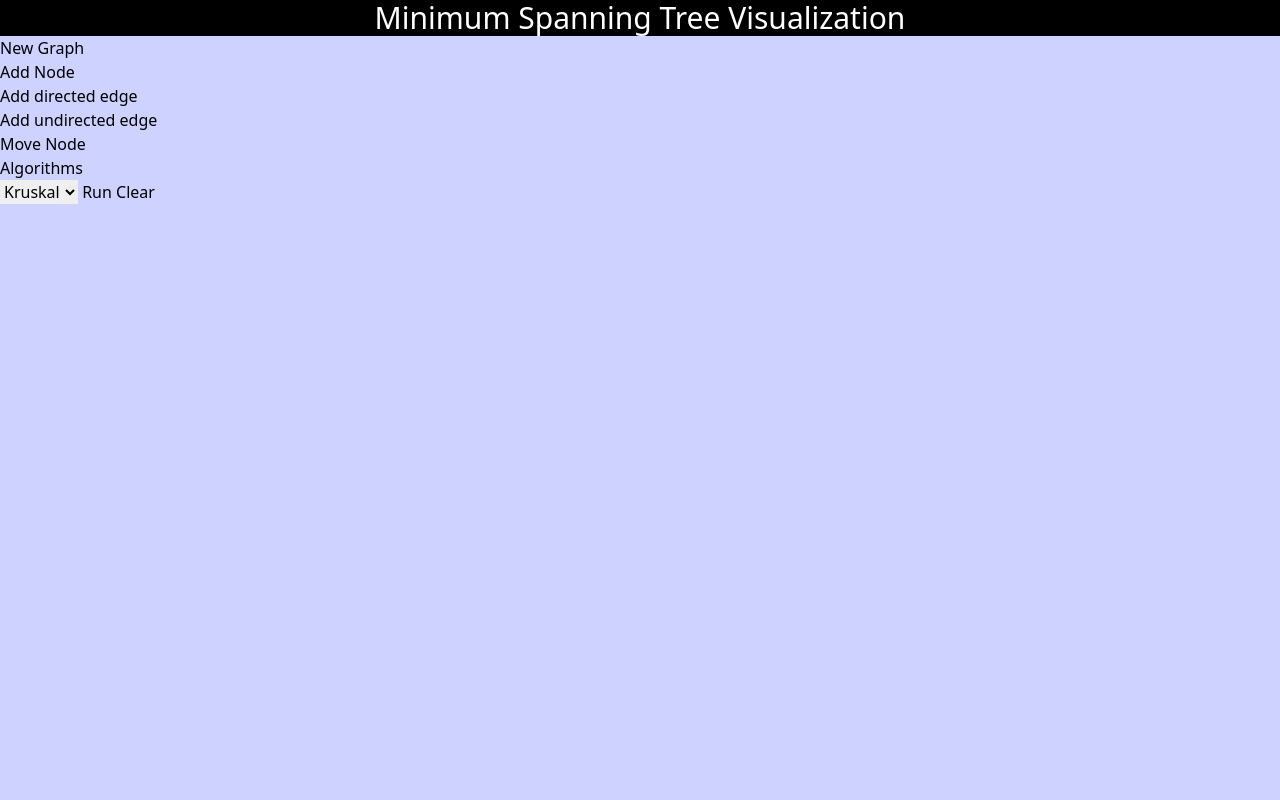
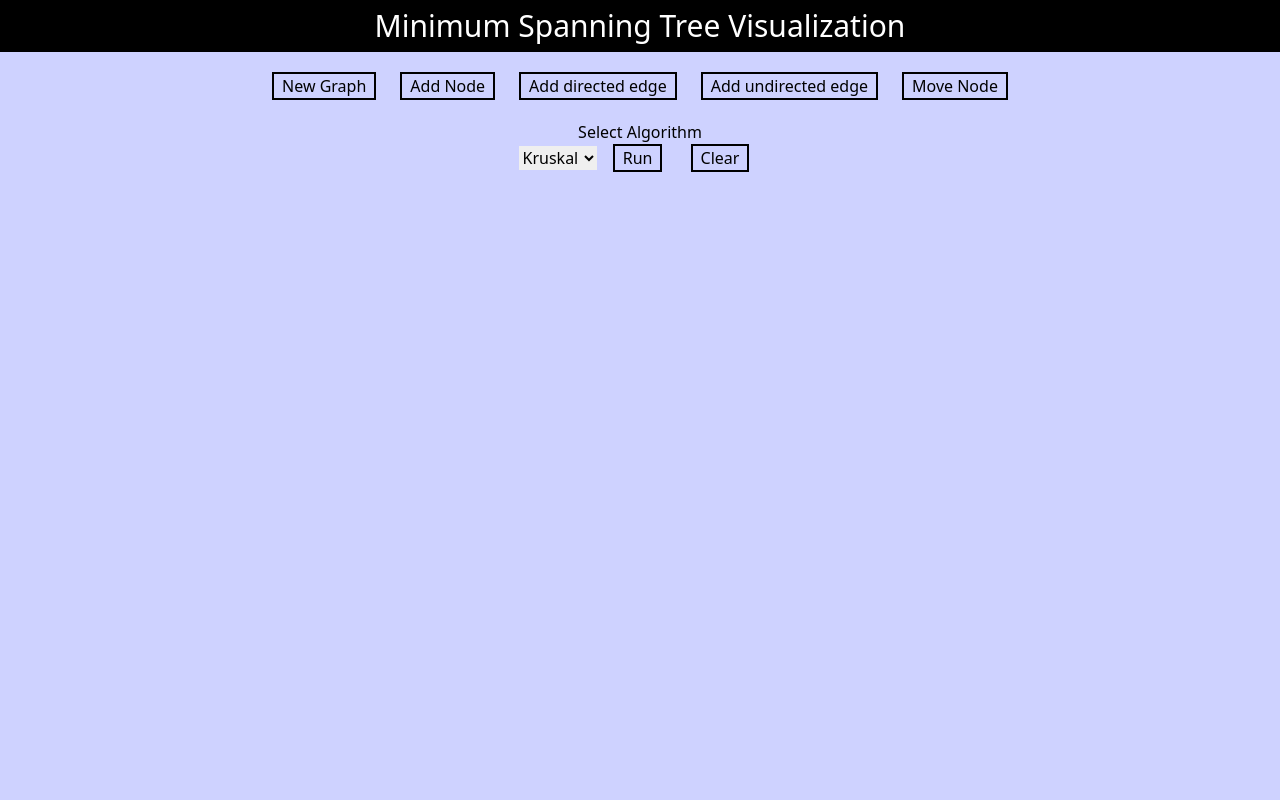
Before and after one commit to ded-r/mst-visual, a plain HTML site: page index.html in a window 1280 px wide. Shown: the top 800 px of the page. Drawn offline with nearby package versions, Linux system fonts and the light colour scheme.

Commit message:
Tailwind CSS added

```diff
--- a/css/index.css
+++ b/css/index.css
@@ -1,3 +1,11 @@
 body {
     background-color: #ced2ff;
 }
+
+button:hover {
+    font-weight: bold;
+}
+
+button {
+    transition: font-weight .2s;
+}
--- a/index.html
+++ b/index.html
@@ -11,28 +11,26 @@
 </head>
 <body>
 <div id="main">
-    <div id="navigation">
-        <h1 class="text-center text-3xl bg-black text-white">Minimum Spanning Tree Visualization</h1>
-        <div id="list">
-            <ul id="list-options">
-                <li class="Menu-Item" id="addNewGraph">New Graph</li>
-                <li class="Menu-Item" id="addVertex">Add Node</li>
-                <li class="Menu-Item" id="addDirectedEdge">Add directed edge</li>
-                <li class="Menu-Item" id="addUndirectedEdge">Add undirected edge</li>
-                <li class="Menu-Item" id="moveNode">Move Node</li>
-            </ul>
-            <h3 id="list-algo">Algorithms</h3>
-            <label for="selectedAlgo"></label><select id="selectedAlgo">
-                <option value="1">Kruskal</option>
-                <option value="2">Dijkstra</option>
-            </select>
-            <a href="#" id="executeAlgo">Run</a>
-            <a href="#" id="resetGraph">Clear</a>
-        </div>
+    <div class="text-center">
+        <h1 class="text-3xl bg-black text-white py-2">Minimum Spanning Tree Visualization</h1>
+        <ul class="my-5 flex justify-center">
+            <button class="mx-3 px-2 border-black border-2" id="addNewGraph">New Graph</button>
+            <button class="mx-3 px-2 border-black border-2" id="addVertex">Add Node</button>
+            <button class="mx-3 px-2 border-black border-2" id="addDirectedEdge">Add directed edge</button>
+            <button class="mx-3 px-2 border-black border-2" id="addUndirectedEdge">Add undirected edge</button>
+            <button class="mx-3 px-2 border-black border-2" id="moveNode">Move Node</button>
+        </ul>
+        <h3 class="">Select Algorithm</h3>
+        <select id="selectedAlgo">
+            <option value="1">Kruskal</option>
+            <option value="2">Dijkstra</option>
+        </select>
+        <button id="executeAlgo" class="mx-3 px-2 border-black border-2">Run</button>
+        <button id="resetGraph" class="mx-3 px-2 border-black border-2">Clear</button>
     </div>
 </div>
 
-<div id="container">
+<div id="container" class="border-black">
     <div id="mainContainer">
         <canvas id="canvas" width="1100" height="100%" onmousemove="onMouseMove(event)"></canvas>
     </div>
--- a/js/canvas.js
+++ b/js/canvas.js
@@ -400,7 +400,6 @@ function onMouseUp(event) {
     if (event.button === 0) {
         if (option === 3) {
             let finalVertex = graph.clickedVertex(mouseX, mouseY);
-
             if (finalVertex == null) {
                 graph.update()
             } else {
@@ -425,7 +424,6 @@ function onMouseUp(event) {
                     } else {
                         alert("Edge already exists!");
                     }
-
                     graph.update();
                 }
             }
@@ -515,7 +513,13 @@ function selectItem(element, opt) {
     addUndirectedEdge.classList.remove('Menu-Item-Selected');
     moveNode.classList.remove('Menu-Item-Selected');
 
+    addVertex.classList.remove('border-red-500');
+    addDirectedEdge.classList.remove('border-red-500');
+    addUndirectedEdge.classList.remove('border-red-500');
+    moveNode.classList.remove('border-red-500');
+
     element.classList.add('Menu-Item-Selected');
+    element.classList.add('border-red-500');
     option = opt;
 }
 
@@ -535,6 +539,10 @@ document.addEventListener('DOMContentLoaded', () => {
         if (confirm('Are you sure you want to create new graph? Current graph will be lost.')) {
             createGraph();
             graph.update();
+            addVertex.classList.remove('border-red-500');
+            addDirectedEdge.classList.remove('border-red-500');
+            addUndirectedEdge.classList.remove('border-red-500');
+            moveNode.classList.remove('border-red-500');
         }
     })
 
```
